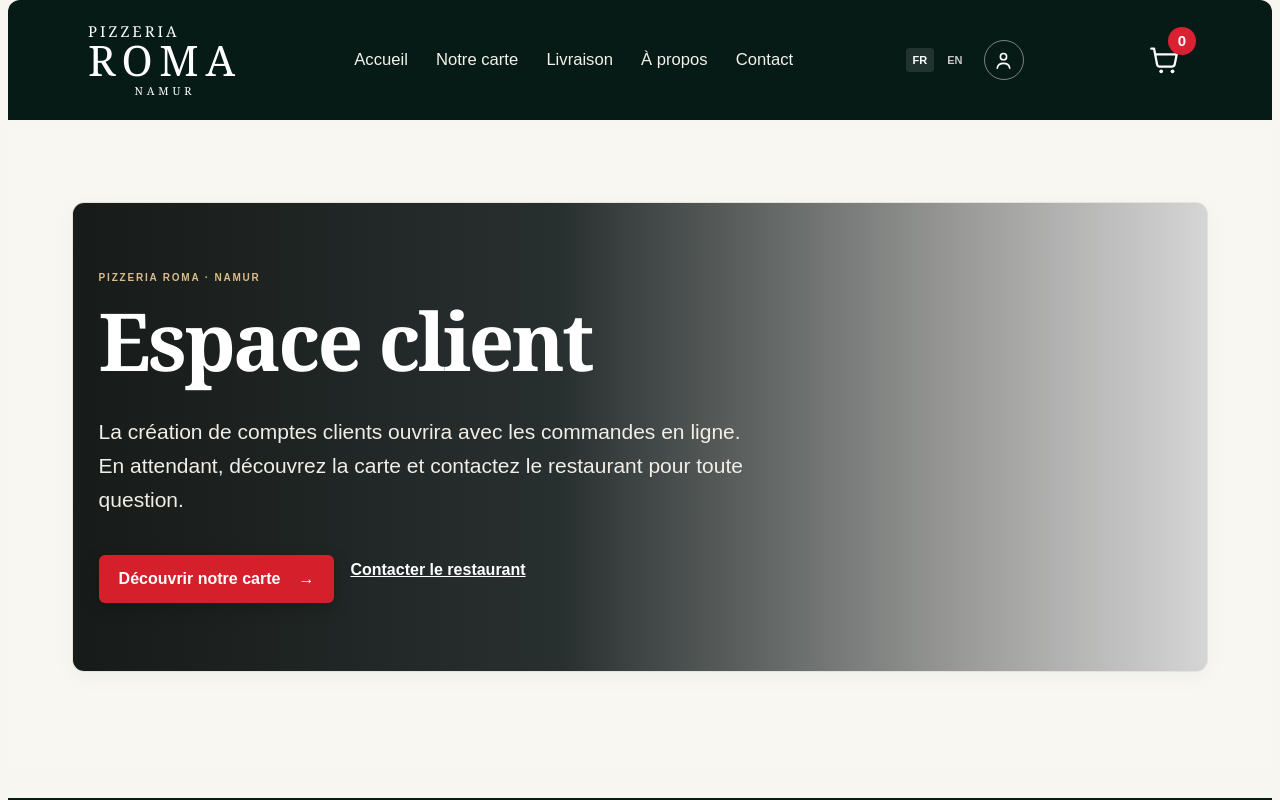
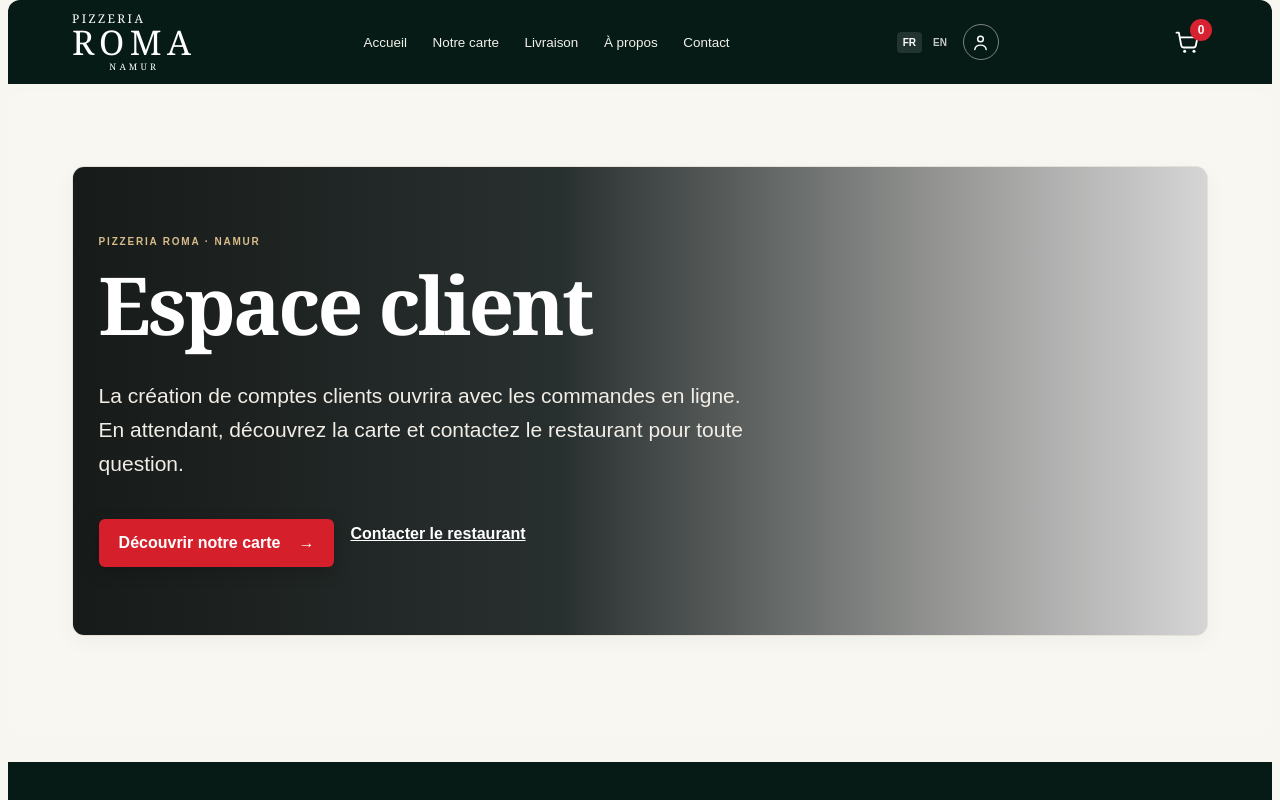
Before and after one commit to AmirGames/pizzeria-roma, a Next.js app: page /compte in a window 1280 px wide. Shown: the top 800 px of the page. Built offline with nearby package versions, Linux system fonts and the light colour scheme; no server answers.

Commit message:
Compact storefront navigation header

```diff
--- a/src/components/site-header.module.css
+++ b/src/components/site-header.module.css
@@ -1,14 +1,193 @@
-.header{position:sticky;top:0;z-index:10000;isolation:isolate;display:flex;align-items:center;justify-content:space-between;gap:24px;width:calc(100% - 16px);margin:0 auto;min-height:120px;padding:12px clamp(24px,6.3vw,80px);background:#071b16;border-radius:12px 12px 0 0;color:#fff}
-.logo{display:block;color:#fff;text-decoration:none;font:15px Georgia,serif;letter-spacing:.2em;line-height:1}.logo strong{display:block;font-size:42px;font-weight:400;letter-spacing:.16em}.logo small{display:block;text-align:center;font-size:11px;letter-spacing:.35em;margin-top:4px}
-.nav{display:flex;align-items:center;gap:clamp(18px,2.2vw,32px)}.nav a{position:relative;color:#f3f1eb;text-decoration:none;font-size:clamp(12px,1.3vw,17px);white-space:nowrap}.nav a:hover:after,.nav a:focus-visible:after{position:absolute;content:"";left:0;right:0;bottom:-10px;height:2px;background:#d82131}
-.utilities{display:flex;align-items:center;gap:14px;color:white;font-size:clamp(13px,1.6vw,20px)}.languages{display:flex;align-items:center;gap:6px;font:700 11px Arial,sans-serif;letter-spacing:.04em}.languageCurrent,.languageOption{padding:6px 7px;border:0;border-radius:4px;color:#fff;font:inherit;cursor:pointer}.languageCurrent{background:#ffffff1c}.languageOption{background:transparent;opacity:.76}.languageOption:hover{background:#ffffff16;opacity:1}.languages button:focus-visible{outline:2px solid #e6c98f;outline-offset:2px}.languages button:disabled{cursor:wait}.account{display:grid;place-items:center;width:40px;height:40px;border:1px solid #ffffff75;border-radius:50%;color:white;text-decoration:none;transition:background .15s ease,border-color .15s ease}.account svg{width:23px;height:23px}.account:hover{background:#ffffff1c;border-color:#fff}.account:focus-visible{outline:2px solid #e6c98f;outline-offset:3px}.test{color:#e6c98f;font-size:10px;text-decoration:none}.cart{position:relative;display:grid;place-items:center;width:56px;height:56px;color:white;text-decoration:none}.cart svg{width:34px;height:34px}.cart b{position:absolute;right:-4px;top:-5px;min-width:28px;height:28px;padding:0 4px;border-radius:50px;background:#d82131;color:white;text-align:center;font:700 15px/28px Arial,sans-serif}
-@media(max-width:760px){.header{min-height:70px;padding:9px 14px;gap:10px}.logo strong{font-size:23px}.nav{gap:11px}.nav a{font-size:10px}.nav a:nth-child(4),.nav a:nth-child(5){display:none}.utilities{gap:7px}.cart{width:34px;height:34px}}
-@media(max-width:480px){.nav{gap:9px}.nav a{font-size:9px}.utilities{gap:6px}.languages{gap:4px;font-size:9px}.languageCurrent{padding:5px}.languageSoon{display:none}.account{width:30px;height:30px}.account svg{width:19px;height:19px}}
+.header {
+  position: sticky;
+  top: 0;
+  z-index: 10000;
+  isolation: isolate;
+  display: flex;
+  align-items: center;
+  justify-content: space-between;
+  gap: 20px;
+  width: calc(100% - 16px);
+  min-height: 84px;
+  margin: 0 auto;
+  padding: 8px clamp(22px, 5vw, 64px);
+  border-radius: 12px 12px 0 0;
+  background: #071b16;
+  color: #fff;
+}
 
-.nav a[aria-current=page]:after{position:absolute;content:"";left:0;right:0;bottom:-12px;height:3px;background:#d82131}
-.homeHeader{position:sticky;top:0;transform:none;width:calc(100% - 16px);margin:0 auto -120px;min-height:120px;padding:12px clamp(24px,6.3vw,80px);background:#07120f9c;backdrop-filter:blur(2px);border-radius:12px 12px 0 0}
-.homeHeader .logo{font-size:15px}.homeHeader .logo strong{font-size:42px}.homeHeader .logo small{font-size:11px}
-.homeHeader .nav{gap:clamp(18px,2.2vw,32px)}.homeHeader .nav a{font-size:clamp(12px,1.3vw,17px)}.homeHeader .nav a[aria-current=page]:after{bottom:-17px;height:4px}
-.homeHeader .utilities{gap:14px;font-size:clamp(13px,1.6vw,20px)}
-.homeHeader .cart{width:56px;height:56px}.homeHeader .cart svg{width:34px;height:34px}.homeHeader .cart b{right:-4px;top:-5px;min-width:28px;height:28px;line-height:28px;font-size:15px}
-@media(max-width:760px){.homeHeader{min-height:70px;margin-bottom:-70px;padding:9px 18px}.homeHeader .logo{font-size:11px}.homeHeader .logo strong{font-size:25px}.homeHeader .logo small{font-size:8px}.homeHeader .cart{width:36px;height:36px}.homeHeader .cart svg{width:22px;height:22px}.homeHeader .cart b{min-width:18px;height:18px;line-height:18px;font-size:11px}.homeHeader .nav a{font-size:10px}.homeHeader .utilities{gap:7px;font-size:11px}}
+.logo {
+  display: block;
+  color: #fff;
+  font: 12px/1 Georgia, serif;
+  letter-spacing: .2em;
+  text-decoration: none;
+}
+
+.logo strong {
+  display: block;
+  font-size: 34px;
+  font-weight: 400;
+  letter-spacing: .16em;
+}
+
+.logo small {
+  display: block;
+  margin-top: 3px;
+  font-size: 9px;
+  letter-spacing: .35em;
+  text-align: center;
+}
+
+.nav {
+  display: flex;
+  align-items: center;
+  gap: clamp(16px, 2vw, 26px);
+}
+
+.nav a {
+  position: relative;
+  color: #f3f1eb;
+  font-size: clamp(12px, 1.05vw, 15px);
+  text-decoration: none;
+  white-space: nowrap;
+}
+
+.nav a:hover::after,
+.nav a:focus-visible::after {
+  position: absolute;
+  right: 0;
+  bottom: -8px;
+  left: 0;
+  height: 2px;
+  background: #d82131;
+  content: '';
+}
+
+.nav a[aria-current='page']::after {
+  position: absolute;
+  right: 0;
+  bottom: -9px;
+  left: 0;
+  height: 2px;
+  background: #d82131;
+  content: '';
+}
+
+.utilities {
+  display: flex;
+  align-items: center;
+  gap: 10px;
+  color: #fff;
+  font-size: 15px;
+}
+
+.languages {
+  display: flex;
+  align-items: center;
+  gap: 5px;
+  font: 700 10px Arial, sans-serif;
+  letter-spacing: .04em;
+}
+
+.languageCurrent,
+.languageOption {
+  padding: 5px 6px;
+  border: 0;
+  border-radius: 4px;
+  color: #fff;
+  font: inherit;
+  cursor: pointer;
+}
+
+.languageCurrent { background: #ffffff1c; }
+.languageOption { background: transparent; opacity: .76; }
+.languageOption:hover { background: #ffffff16; opacity: 1; }
+.languages button:focus-visible { outline: 2px solid #e6c98f; outline-offset: 2px; }
+.languages button:disabled { cursor: wait; }
+
+.account {
+  display: grid;
+  place-items: center;
+  width: 36px;
+  height: 36px;
+  border: 1px solid #ffffff75;
+  border-radius: 50%;
+  color: #fff;
+  text-decoration: none;
+  transition: background .15s ease, border-color .15s ease;
+}
+
+.account svg { width: 21px; height: 21px; }
+.account:hover { border-color: #fff; background: #ffffff1c; }
+.account:focus-visible { outline: 2px solid #e6c98f; outline-offset: 3px; }
+.test { color: #e6c98f; font-size: 10px; text-decoration: none; }
+
+.cart {
+  position: relative;
+  display: grid;
+  place-items: center;
+  width: 42px;
+  height: 42px;
+  color: #fff;
+  text-decoration: none;
+}
+
+.cart svg { width: 28px; height: 28px; }
+.cart b {
+  position: absolute;
+  top: -2px;
+  right: -4px;
+  min-width: 22px;
+  height: 22px;
+  padding: 0 4px;
+  border-radius: 50px;
+  background: #d82131;
+  color: #fff;
+  font: 700 12px/22px Arial, sans-serif;
+  text-align: center;
+}
+
+.homeHeader {
+  position: sticky;
+  width: calc(100% - 16px);
+  min-height: 84px;
+  margin: 0 auto -84px;
+  padding: 8px clamp(22px, 5vw, 64px);
+  transform: none;
+  border-radius: 12px 12px 0 0;
+  background: #07120f9c;
+  backdrop-filter: blur(2px);
+}
+
+@media (max-width: 900px) {
+  .header { gap: 14px; padding-right: 22px; padding-left: 22px; }
+  .nav { gap: 14px; }
+}
+
+@media (max-width: 760px) {
+  .header { min-height: 70px; gap: 10px; padding: 8px 14px; }
+  .logo { font-size: 10px; }
+  .logo strong { font-size: 25px; }
+  .logo small { font-size: 8px; }
+  .nav { gap: 11px; }
+  .nav a { font-size: 10px; }
+  .nav a:nth-child(4), .nav a:nth-child(5) { display: none; }
+  .utilities { gap: 7px; font-size: 11px; }
+  .cart { width: 34px; height: 34px; }
+  .homeHeader { min-height: 70px; margin-bottom: -70px; padding: 8px 14px; }
+  .homeHeader .cart { width: 36px; height: 36px; }
+  .homeHeader .cart svg { width: 22px; height: 22px; }
+  .homeHeader .cart b { min-width: 18px; height: 18px; font-size: 11px; line-height: 18px; }
+}
+
+@media (max-width: 480px) {
+  .nav { gap: 9px; }
+  .nav a { font-size: 9px; }
+  .utilities { gap: 6px; }
+  .languages { gap: 4px; font-size: 9px; }
+  .languageCurrent { padding: 5px; }
+  .languageSoon { display: none; }
+  .account { width: 30px; height: 30px; }
+  .account svg { width: 19px; height: 19px; }
+}
--- a/src/components/site-header.tsx
+++ b/src/components/site-header.tsx
@@ -13,7 +13,7 @@ export default function SiteHeader({ showTestLinks = false, locale = 'fr' }: { s
   const t = getMessages(locale).header;
   const [count, setCount] = useState(0);
   const pathname = usePathname();
-  const isStorefrontPage = pathname === '/' || pathname.startsWith('/menu') || pathname === '/commande' || pathname === '/contact' || pathname === '/a-propos';
+  const isHomePage = pathname === '/';
   useEffect(() => {
     const refresh = () => setCount(readCatalogCart(window.localStorage.getItem(CATALOG_CART_STORAGE_KEY)).reduce((total, item) => total + item.quantity, 0));
     refresh();
@@ -21,7 +21,7 @@ export default function SiteHeader({ showTestLinks = false, locale = 'fr' }: { s
     window.addEventListener('catalog-cart-change', refresh);
     return () => { window.removeEventListener('storage', refresh); window.removeEventListener('catalog-cart-change', refresh); };
   }, []);
-  return <header className={`${styles.header} ${isStorefrontPage ? styles.homeHeader : ''}`}>
+  return <header className={`${styles.header} ${isHomePage ? styles.homeHeader : ''}`}>
     <Link href="/" className={styles.logo} aria-label={t.homeLabel}><span>PIZZERIA</span><strong>ROMA</strong><small>NAMUR</small></Link>
     <nav className={styles.nav} aria-label={t.navigationLabel}>
       <Link href="/" aria-current={pathname === '/' ? 'page' : undefined}>{t.home}</Link><Link href="/menu" aria-current={pathname.startsWith('/menu') ? 'page' : undefined}>{t.menu}</Link><Link href="/commande" aria-current={pathname.startsWith('/commande') ? 'page' : undefined}>{t.delivery}</Link><Link href="/a-propos" aria-current={pathname === '/a-propos' ? 'page' : undefined}>{t.story}</Link><Link href="/contact" aria-current={pathname === '/contact' ? 'page' : undefined}>{t.contact}</Link>
```
